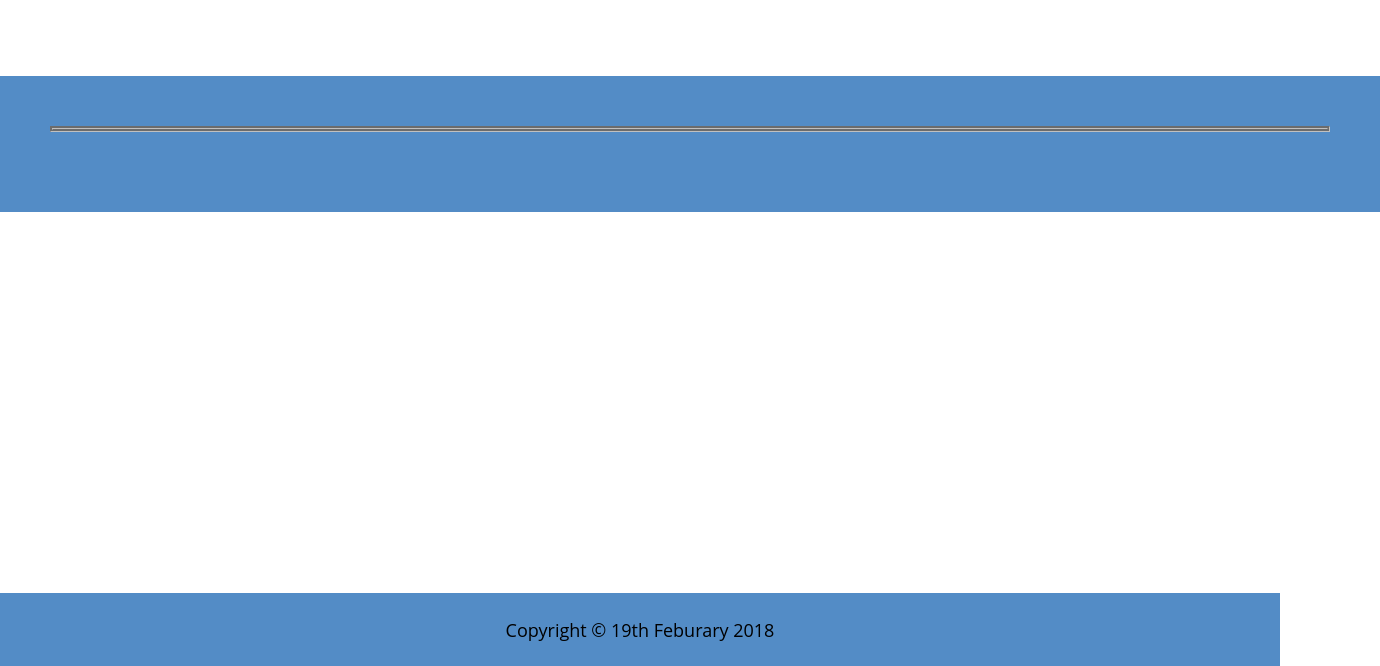
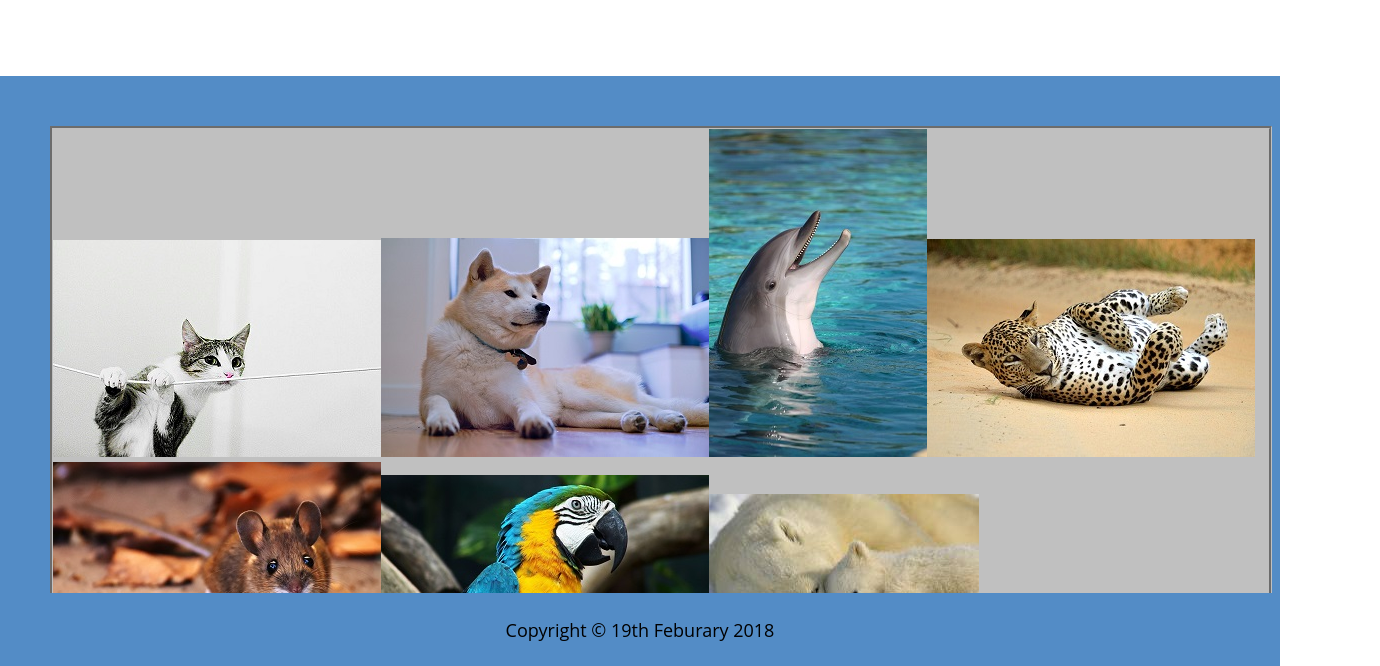
Before and after one commit to Cendoray/Personal-CV, a plain HTML site: page Project/DragDrop.html in a window 1280 px wide. Shown: the part 132-798 px from the top of the page, 1380 px wide, since content can reach past the window. Drawn offline with Linux system fonts and the light colour scheme.

Commit message:
started working on drag and trying to fix CV.js

```diff
--- a/Project/DragDrop.html
+++ b/Project/DragDrop.html
@@ -14,7 +14,7 @@
     <body>
         <nav id="navbar">
             <a href="index.html">
-                <img id="logo" src="logo.png" alt="Logo of our website">
+                <img id="logo" src="logo/logo.png" alt="Logo of our website">
             </a>
             <a href="index.html">Home</a>
             <a href="CV.html">CV</a>
--- a/Project/css.css
+++ b/Project/css.css
@@ -18,7 +18,8 @@ body{
 }
 
 #normal{
-    padding: 50px;
+    padding-top:50px;
+    padding-bottom:50px;
     border-style:hidden;
     width: 100%;
     margin-top: 5%;
@@ -48,8 +49,9 @@ div{
   border-style: groove;
   border-color: #C0C0C0;
   margin-bottom: 30px;
+  width: 95%;
+  margin-left:50px;
 }
-
 
 p,ul, h2{
   color: black;
@@ -85,7 +87,7 @@ nav a:link{
     color:black;
 }
 
-a:visited{
+nav a:visited{
     color:black;
 }
 
--- a/Project/drag.js
+++ b/Project/drag.js
@@ -0,0 +1,35 @@
+"use strict";
+var gallery = {
+  "currentImg": 0,
+  "imgFiles": [
+    "cat.jpg",
+    "doge.jpg",
+    "dolphin.jpg",
+    "leopard.jpg",
+    "mouse.jpg",
+    "parrot.jpg",
+    "polarbear.jpg",
+    "tortoise.jpg",
+    "owl.jpg"
+  ]
+};
+
+U.ready(function(){
+  preloadImages();
+});
+
+function preloadImages() {
+  return gallery.imgFiles.map(function(i) {
+    var element = new Image();
+    var x = 50 + i*2;
+    element.id = "slides";
+    element.alt = "spider slideshow";
+    element.src = "images/" + i;
+    element.zindex = i;
+    element.style.position = "relative";
+    element.style.top = x + "%";
+    element.style.left = x + "%";
+    U.$("container").appendChild(element);
+    return element;
+  });
+}
```
Also changed, not shown: Project/CV.html (+1 -1 lines), Project/cv.js (+16 -15 lines), Project/index.html (+1 -1 lines), Project/images/cat.jpg (added), Project/images/doge.jpg (added), Project/images/dolphin.jpg (added), Project/images/fennec.jpg (added), Project/images/glassSpider.jpg (added), Project/images/leopard.jpg (added), Project/images/mouse.jpg (added), Project/images/owl.jpg (added), Project/images/panda.jpg (added), Project/images/parrot.jpg (added), Project/images/polarbear.jpg (added), 2 more files.
